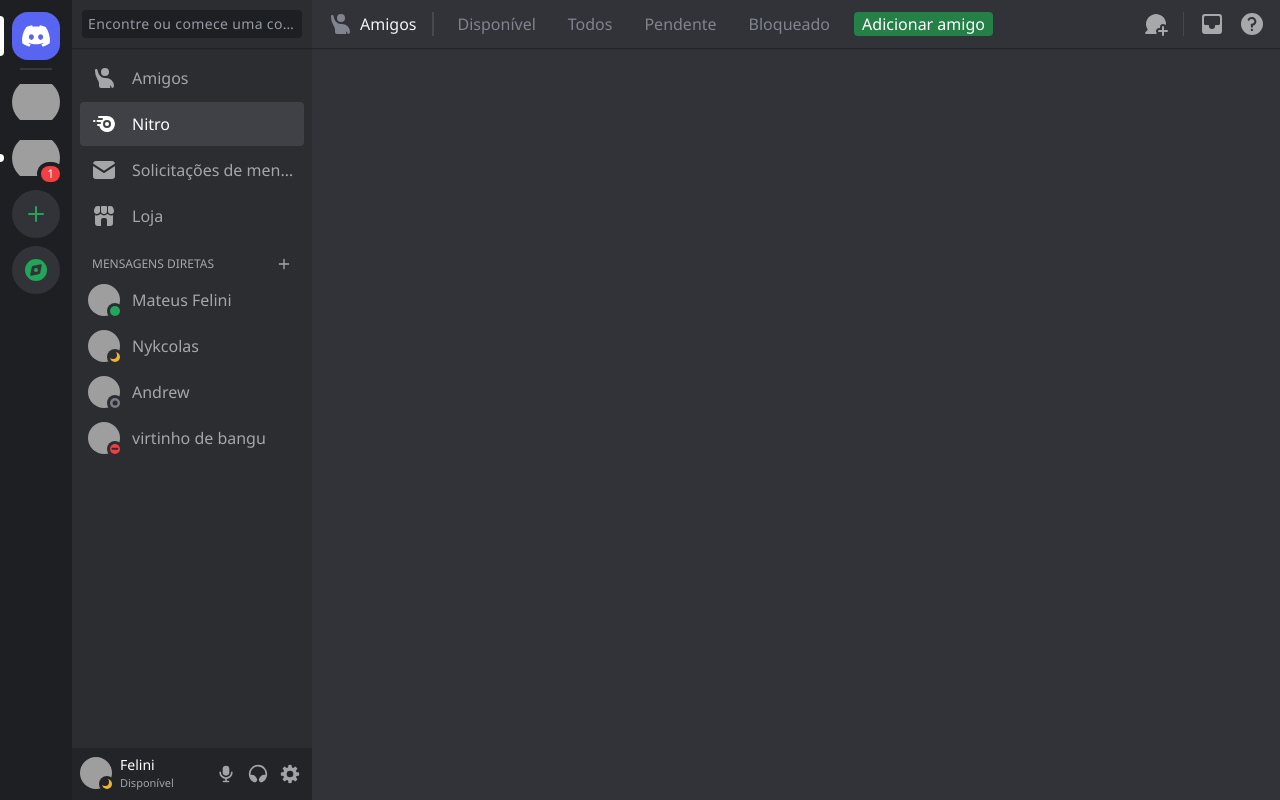
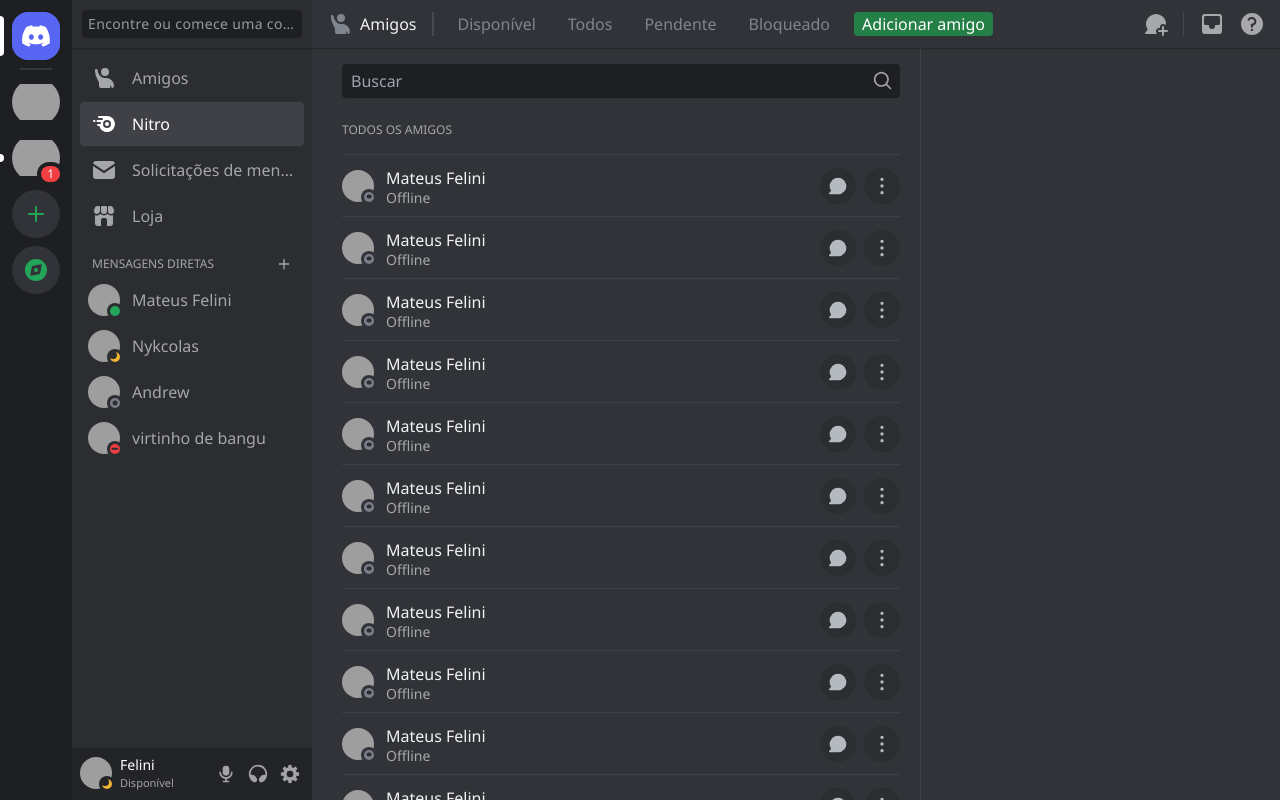
Before and after one commit to M4teus2020/Discord-clone, a Vue app in the folder app/: page /nitro in a window 1280 px wide. Built offline with nearby package versions, Linux system fonts and the light colour scheme; sample sign-in values are in the browser's storage; grey boxes are pictures that could not be loaded; a web font is replaced by a local one.

Commit message:
feat: novos icones e componentes da tela de amigos

```diff
--- /dev/null
+++ b/app/src/components/icons/DotsIcon.vue
@@ -0,0 +1,18 @@
+<template>
+    <svg
+        aria-hidden="true"
+        role="img"
+        xmlns="http://www.w3.org/2000/svg"
+        width="24"
+        height="24"
+        fill="none"
+        viewBox="0 0 24 24"
+    >
+        <path
+            fill="currentColor"
+            fill-rule="evenodd"
+            d="M10 4a2 2 0 1 0 4 0 2 2 0 0 0-4 0Zm2 10a2 2 0 1 1 0-4 2 2 0 0 1 0 4Zm0 8a2 2 0 1 1 0-4 2 2 0 0 1 0 4Z"
+            clip-rule="evenodd"
+        ></path>
+    </svg>
+</template>
--- /dev/null
+++ b/app/src/components/icons/MagnifyingGlassIcon.vue
@@ -0,0 +1,18 @@
+<template>
+    <svg
+        aria-hidden="true"
+        role="img"
+        xmlns="http://www.w3.org/2000/svg"
+        width="24"
+        height="24"
+        fill="none"
+        viewBox="0 0 24 24"
+    >
+        <path
+            fill="currentColor"
+            fill-rule="evenodd"
+            d="M15.62 17.03a9 9 0 1 1 1.41-1.41l4.68 4.67a1 1 0 0 1-1.42 1.42l-4.67-4.68ZM17 10a7 7 0 1 1-14 0 7 7 0 0 1 14 0Z"
+            clip-rule="evenodd"
+        ></path>
+    </svg>
+</template>
--- /dev/null
+++ b/app/src/components/icons/MessageIcon.vue
@@ -0,0 +1,16 @@
+<template>
+    <svg
+        aria-hidden="true"
+        role="img"
+        xmlns="http://www.w3.org/2000/svg"
+        width="24"
+        height="24"
+        fill="none"
+        viewBox="0 0 24 24"
+    >
+        <path
+            fill="currentColor"
+            d="M12 22a10 10 0 1 0-8.45-4.64c.13.19.11.44-.04.61l-2.06 2.37A1 1 0 0 0 2.2 22H12Z"
+        ></path>
+    </svg>
+</template>
--- a/app/src/components/icons/index.ts
+++ b/app/src/components/icons/index.ts
@@ -2,9 +2,12 @@ export { default as BoxIcon } from './BoxIcon.vue'
 export { default as CogIcon } from './CogIcon.vue'
 export { default as CompassIcon } from './CompassIcon.vue'
 export { default as DiscordIcon } from './DiscordIcon.vue'
+export { default as DotsIcon } from './DotsIcon.vue'
 export { default as FriendsIcon } from './FriendsIcon.vue'
 export { default as HeadPhoneIcon } from './HeadPhoneIcon.vue'
 export { default as HelpIcon } from './HelpIcon.vue'
+export { default as MagnifyingGlassIcon } from './MagnifyingGlassIcon.vue'
+export { default as MessageIcon } from './MessageIcon.vue'
 export { default as MessagePlusIcon } from './MessagePlusIcon.vue'
 export { default as MessageRequestsIcon } from './MessageRequestsIcon.vue'
 export { default as MicIcon } from './MicIcon.vue'
--- a/app/src/views/friends/FriendsView.vue
+++ b/app/src/views/friends/FriendsView.vue
@@ -46,19 +46,76 @@
             </div>
         </div>
         <!-- TOPBAR -->
+        <div class="content w-full flex">
+            <div class="flex-grow flex flex-col">
+                <div class="item-container">
+                    <div class="flex bg-[#1e1f22] p-px rounded">
+                        <input class="px-2 h-8 flex-grow outline-none" placeholder="Buscar" />
+                        <div class="w-8 h-8 flex justify-center align-center">
+                            <MagnifyingGlassIcon class="h-5 w-5" />
+                        </div>
+                    </div>
+                </div>
+
+                <div class="item-container">
+                    <h2 class="uppercase text-xs">Todos os amigos</h2>
+                </div>
+
+                <div class="mt-2 pb-2 overflow-auto">
+                    <FriendListItemComponent />
+                    <FriendListItemComponent />
+                    <FriendListItemComponent />
+                    <FriendListItemComponent />
+                    <FriendListItemComponent />
+                    <FriendListItemComponent />
+                    <FriendListItemComponent />
+                    <FriendListItemComponent />
+                    <FriendListItemComponent />
+                    <FriendListItemComponent />
+                    <FriendListItemComponent />
+                    <FriendListItemComponent />
+                    <FriendListItemComponent />
+                    <FriendListItemComponent />
+                    <FriendListItemComponent />
+                    <FriendListItemComponent />
+                    <FriendListItemComponent />
+                    <FriendListItemComponent />
+                </div>
+            </div>
+
+            <div class="w-[360px] h-full border-l border-[#3f4147]"></div>
+        </div>
     </div>
 </template>
 
 <script lang="ts">
-import { BoxIcon, FriendsIcon, HelpIcon, MessagePlusIcon } from '@/components/icons'
+import {
+    BoxIcon,
+    FriendsIcon,
+    HelpIcon,
+    MagnifyingGlassIcon,
+    MessagePlusIcon
+} from '@/components/icons'
+import { FriendListItemComponent } from './components'
 
 export default {
     name: 'FriendsView',
     components: {
+        BoxIcon,
         FriendsIcon,
-        BoxIcon,
+        FriendListItemComponent,
         HelpIcon,
+        MagnifyingGlassIcon,
         MessagePlusIcon
     }
 }
 </script>
+
+<style lang="scss" scoped>
+.item-container {
+    padding: 16px 20px 8px 30px;
+}
+.content {
+    height: calc(100vh - 3rem);
+}
+</style>
--- /dev/null
+++ b/app/src/views/friends/components/FriendListItemComponent.vue
@@ -0,0 +1,46 @@
+<template>
+    <div
+        class="h-[62px] ml-[30px] mr-5 hover:!ml-5 hover:!mr-2.5 hover:px-2.5 hover:rounded-lg border-t-[0.8px] border-[#3f4147] hover:bg-[#393c41] flex align-center justify-between"
+    >
+        <div class="h-10 flex align-center">
+            <AvatarComponent
+                avatar-url="https://cdn.discordapp.com/avatars/1092414061574107146/3c6b4cc495f98246ce165747d154bc08.webp?size=40"
+                class="w-8 h-8 mr-3"
+            />
+
+            <div class="text-sm leading-4">
+                <div>
+                    <span class="text-base text-[#F2F3F5]">Mateus Felini</span
+                    ><span class="ml-1.5 hidden">matfelini</span>
+                </div>
+                <span>Offline</span>
+            </div>
+        </div>
+        <div class="flex gap-2">
+            <div
+                class="rounded-full bg-[#2b2d31] text-[#b5bac1] w-9 h-9 flex justify-center align-center"
+            >
+                <MessageIcon class="w-5 h-5" />
+            </div>
+            <div
+                class="rounded-full bg-[#2b2d31] text-[#b5bac1] w-9 h-9 flex justify-center align-center"
+            >
+                <DotsIcon class="w-5 h-5" />
+            </div>
+        </div>
+    </div>
+</template>
+
+<script lang="ts">
+import { DotsIcon, MessageIcon } from '@/components/icons'
+import { AvatarComponent } from '@/components'
+
+export default {
+    name: 'FriendListItemComponent',
+    components: {
+        AvatarComponent,
+        DotsIcon,
+        MessageIcon
+    }
+}
+</script>
--- /dev/null
+++ b/app/src/views/friends/components/index.ts
@@ -0,0 +1 @@
+export { default as FriendListItemComponent } from './FriendListItemComponent.vue'
```
Also changed, not shown: app/tsconfig.app.json (+7 -1 lines).
